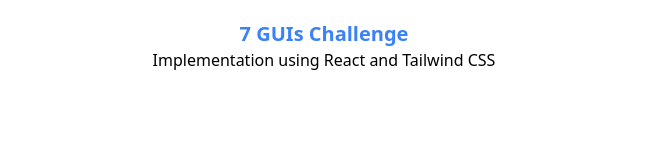
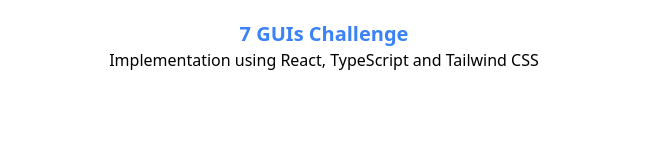
Before and after one commit to ferueda/7guis, a React (Create React App) app: page / in a window 1280 px wide. Shown: the top 148 px of the page, without its empty margins (316-963 px from the left). Built offline with nearby package versions, Linux system fonts and the light colour scheme.

Commit message:
Update title and add Timer GUI

```diff
--- a/src/App.tsx
+++ b/src/App.tsx
@@ -3,6 +3,7 @@
 import Counter from './guis/Counter';
 import TempConverter from './guis/TempConverter';
 import FlightBooker from './guis/FlightBooker';
+import Timer from './guis/Timer';
 
 const App: React.FC = () => {
   return (
@@ -13,12 +14,13 @@
         </a>
       </h1>
 
-      <h3 className="text-center">Implementation using React and Tailwind CSS</h3>
+      <h3 className="text-center">Implementation using React, TypeScript and Tailwind CSS</h3>
 
       <div className="flex flex-col items-center justify-evenly h-screen w-full">
         <Counter />
         <TempConverter />
         <FlightBooker />
+        <Timer />
       </div>
     </main>
   );
```
